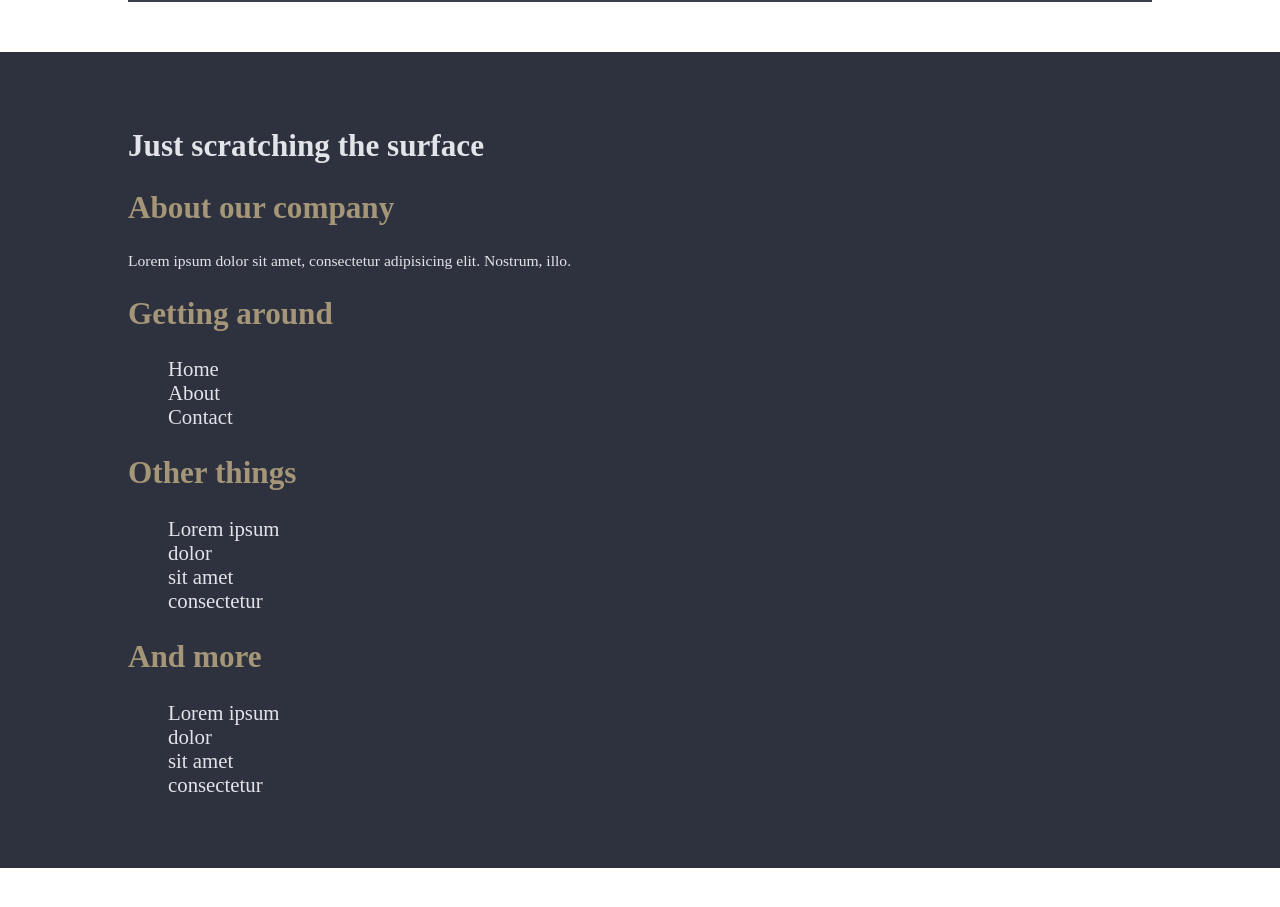
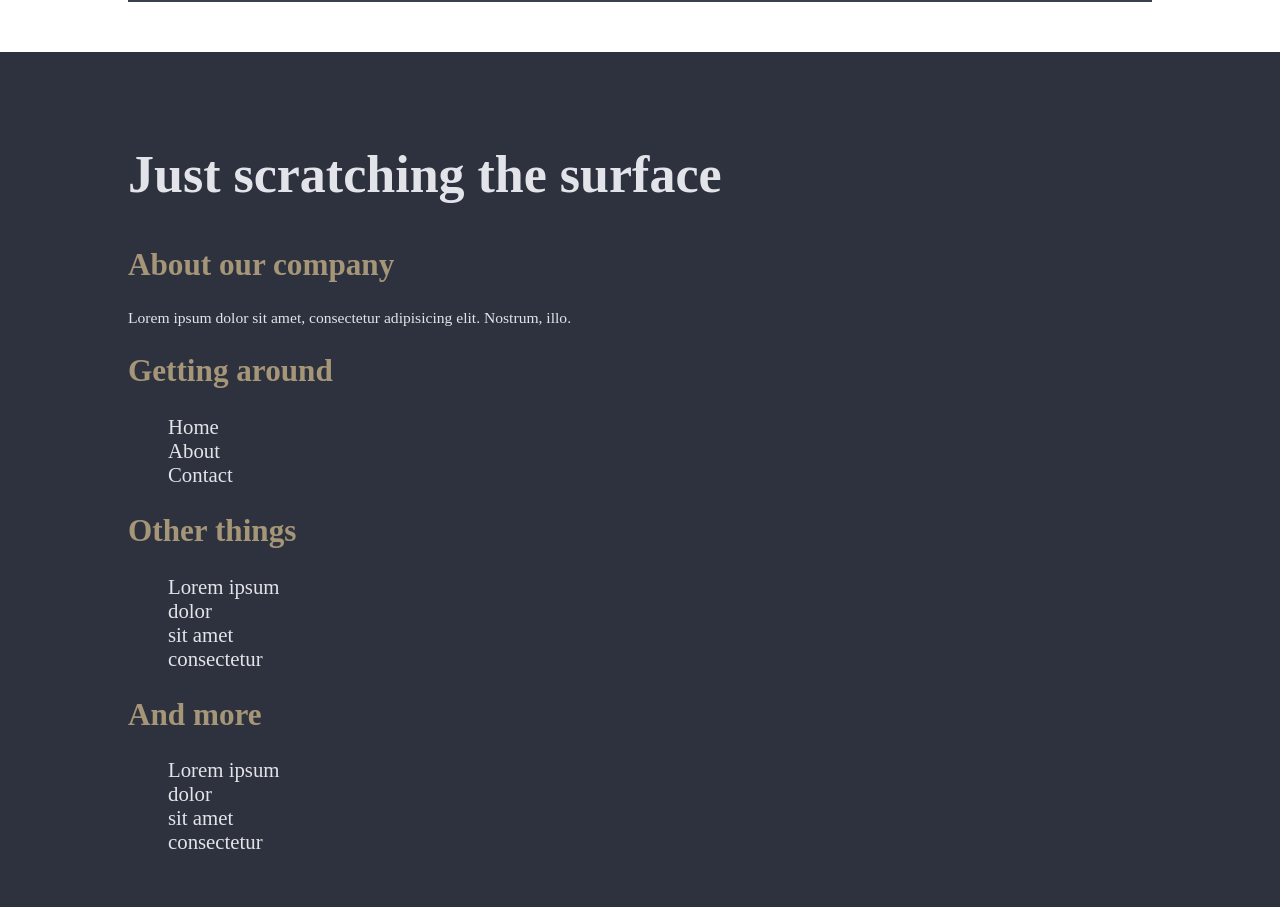
Before and after one commit to AnthonyLPZ0/flex-end, a plain HTML site: page index.html in a window 1280 px wide. Shown: the part 2540-3447 px from the top of the page. Before the commit the page ends 3408 px from the top, so only its background shows below. Drawn offline with Linux system fonts and the light colour scheme.

Commit message:
style: se agrego un font-size la clase footer-title del elemento h2 del footer

```diff
--- a/style.css
+++ b/style.css
@@ -189,3 +189,7 @@ h4 ~ p{
    color: #e3e4e9;
    padding: 50px 0;
 }
+
+.footer-title{
+   font-size: 2.5em;
+}
```
